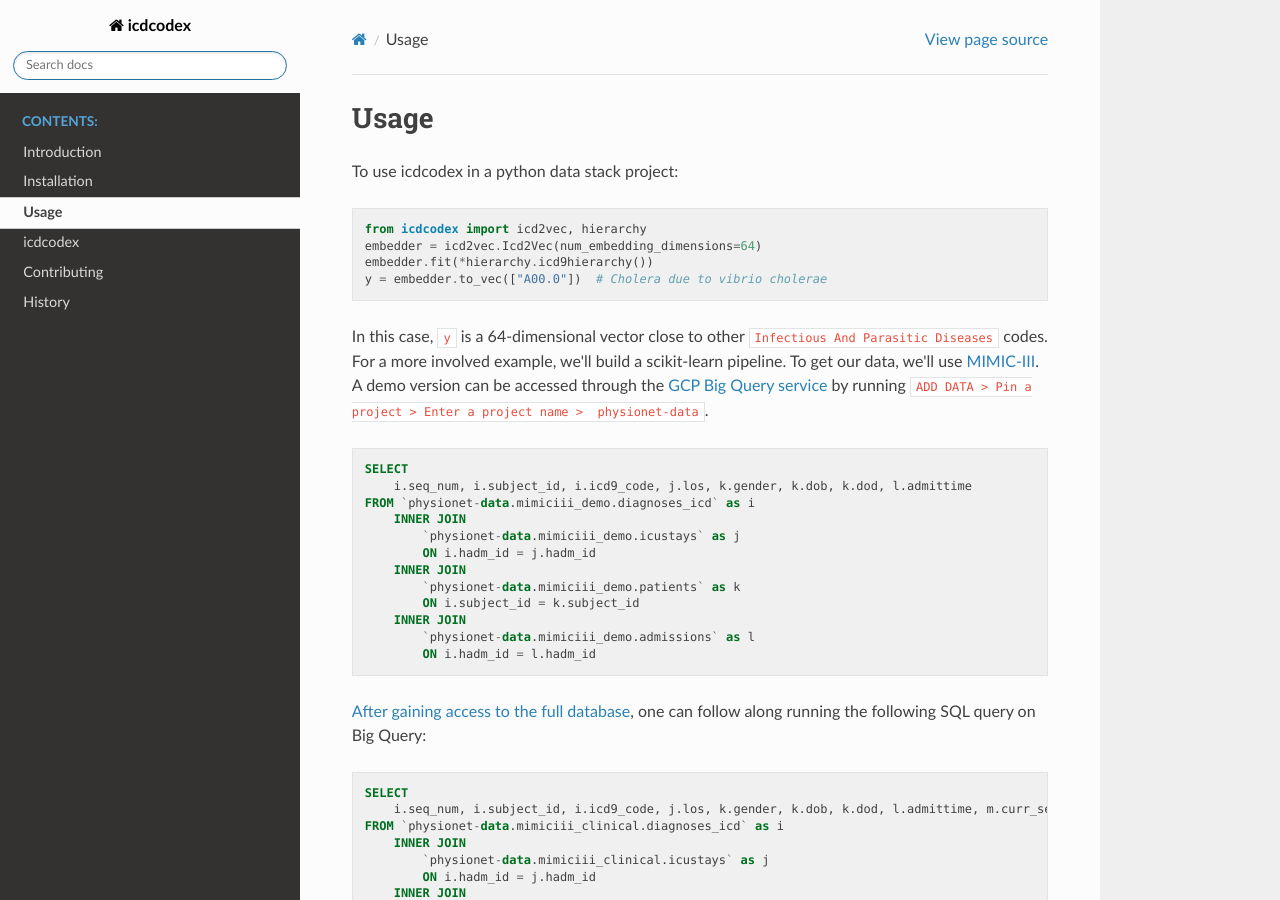
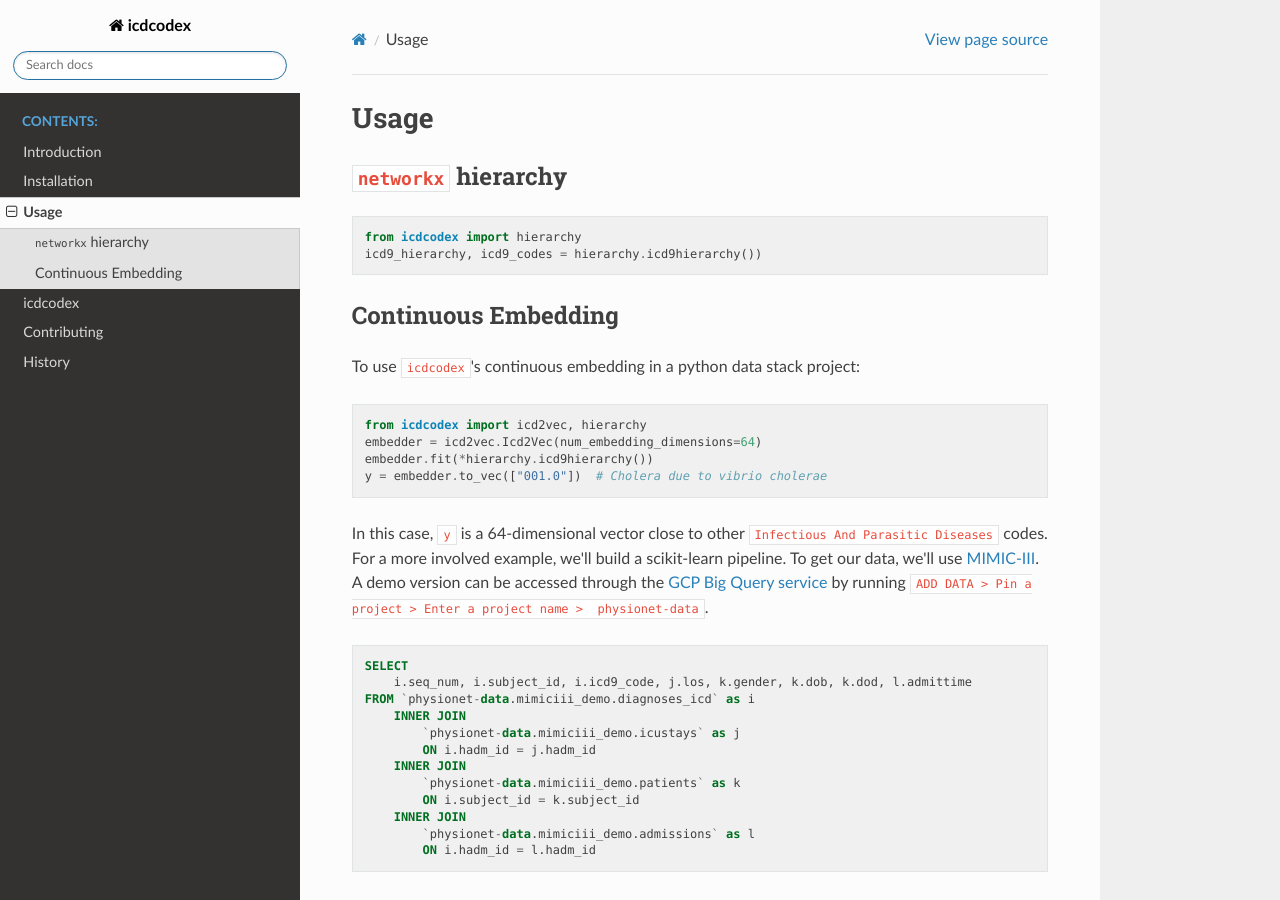
Before and after one commit to icd-codex/icd-codex, a Sphinx documentation site: the page built from docs/usage.md, in a window 1280 px wide and 900 px high. Built offline with Sphinx 7.4.7 and the Read the Docs theme 2.0.0, drawn with Linux system fonts in a browser that asks for light colours.

Commit message:
📝Fix typos, inconsistency between pages (#23)
📝Fix typos, inconsistency between pages (#23)

````diff
--- a/docs/conf.py
+++ b/docs/conf.py
@@ -38,6 +38,7 @@ extensions = [
     'sphinx_rtd_theme',
     'myst_parser'
 ]
+myst_admonition_enable = True
 autosectionlabel_prefix_document = True
 
 # Add any paths that contain templates here, relative to this directory.
--- a/docs/usage.md
+++ b/docs/usage.md
@@ -1,12 +1,21 @@
 # Usage
 
-To use icdcodex in a python data stack project:
+## `networkx` hierarchy
+
+```python
+from icdcodex import hierarchy
+icd9_hierarchy, icd9_codes = hierarchy.icd9hierarchy())
+```
+
+## Continuous Embedding
+
+To use `icdcodex`'s continuous embedding in a python data stack project:
 
 ```python
 from icdcodex import icd2vec, hierarchy
 embedder = icd2vec.Icd2Vec(num_embedding_dimensions=64)
 embedder.fit(*hierarchy.icd9hierarchy())
-y = embedder.to_vec(["A00.0"])  # Cholera due to vibrio cholerae
+y = embedder.to_vec(["001.0"])  # Cholera due to vibrio cholerae
 ```
 
 In this case, `y` is a 64-dimensional vector close to other `Infectious And Parasitic Diseases` codes. For a more involved example, we'll build a scikit-learn pipeline. To get our data, we'll use [MIMIC-III](https://mimic.physionet.org/gettingstarted/demo/). A demo version can be accessed through the [GCP Big Query service](https://cloud.google.com/bigquery/) by running `ADD DATA > Pin a project > Enter a project name >
````
Also changed, not shown: README.md (+1 -5 lines), docs/readme.md (+5 -0 lines).
